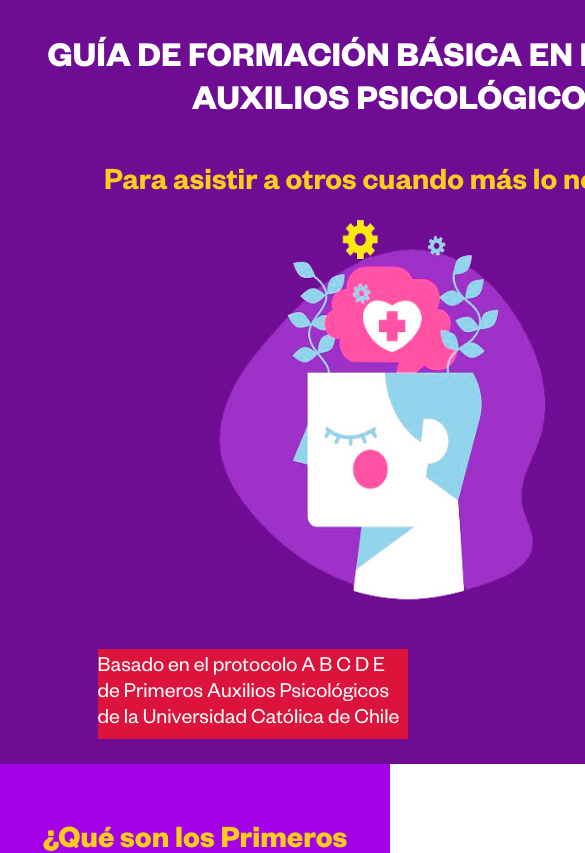
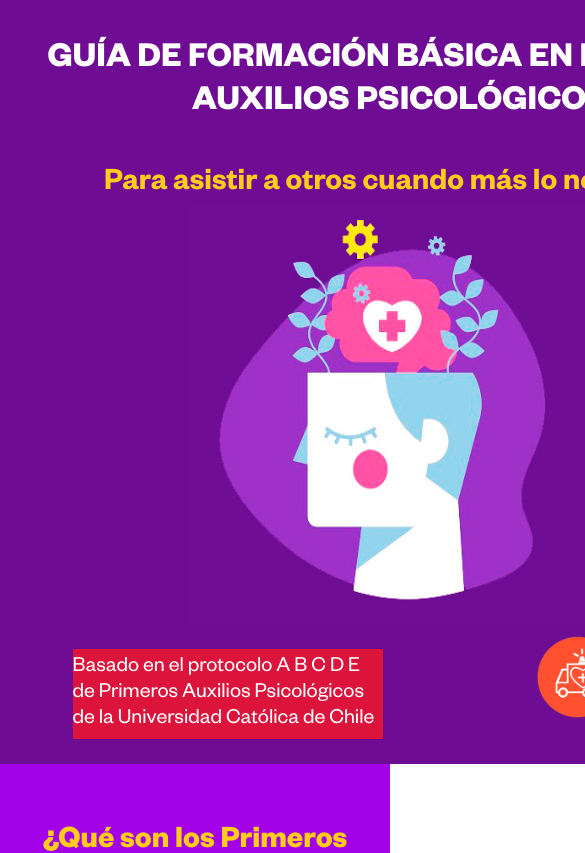
Before and after one commit to dashdancin/pap, a React (Create React App) app: page / in a window 390 px wide. Shown: the top 853 px of the page, 585 px wide, since content can reach past the window. Built offline with nearby package versions, Linux system fonts and the light colour scheme.

Commit message:
class footer container size ideal to responsive

```diff
--- a/src/index.css
+++ b/src/index.css
@@ -159,7 +159,7 @@ body {
 
 @media screen and (max-width: 1600px) {
  .footer-container {
-  width: 900px;
+  width: 800px;
   margin-left: auto;
   margin-right: auto;
  }
```
